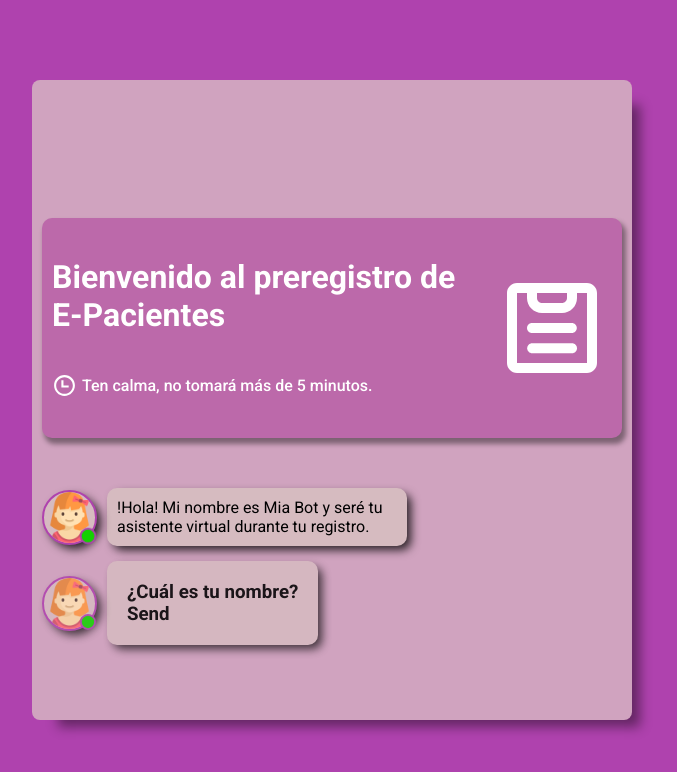
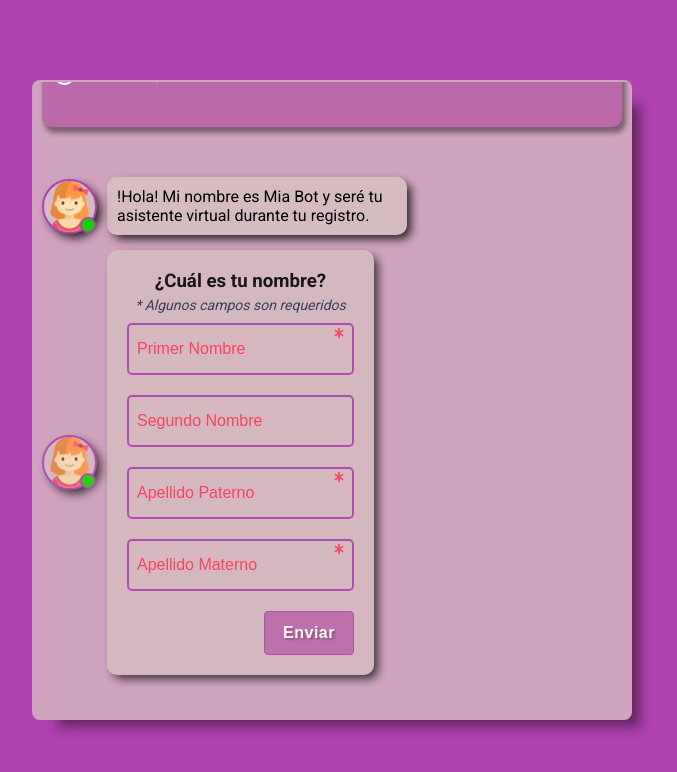
Before and after one commit to irradev/prutec-chat-forms, a React (Vite) app: page / in a window 1280 px wide. Shown: the top 772 px of the page, without its empty margins (308-985 px from the left). Built offline with nearby package versions, Linux system fonts and the light colour scheme.

Commit message:
Added Form Styles

```diff
--- /dev/null
+++ b/src/components/blocks/ErrorField.tsx
@@ -0,0 +1,23 @@
+import styled from 'styled-components';
+
+const Span = styled.span`
+   color: #bb0000;
+   font-size: 14px;
+   font-weight: 500;
+`;
+
+export const ErrorField = ({ type }: { type: string }) => {
+   switch (type) {
+      case 'required':
+         return <Span>¡Este campo es obligatorio!</Span>;
+      case 'maxLength':
+         return <Span>Se ha superado el límite máximo de caracteres</Span>;
+      case 'minLength':
+         return <Span>El texto es demasiado corto</Span>;
+      case 'pattern':
+         return <Span>No es un email válido</Span>;
+
+      default:
+         return <Span>Problemas en éste campo</Span>;
+   }
+};
--- a/src/components/forms/NameForm.tsx
+++ b/src/components/forms/NameForm.tsx
@@ -1,9 +1,75 @@
+import { useForm, SubmitHandler } from 'react-hook-form';
+import { ErrorField } from '../blocks/ErrorField';
+import { InputForm, SubmitButton, TitleForm } from '../ui/FormInputs';
+
+interface FormInputs {
+   firstName: string;
+   secondName: string;
+   paternalSurname: string;
+   maternalSurname: string;
+}
+
 export const NameForm = () => {
+   const {
+      register,
+      handleSubmit,
+      watch,
+      formState: { errors },
+   } = useForm<FormInputs>();
+
+   const onSubmit: SubmitHandler<FormInputs> = (data) => console.log(data);
+
    return (
       <>
-         <h3>¿Cuál es tu nombre?</h3>
-         <form></form>
-         <h3>Send</h3>
+         <form onSubmit={handleSubmit(onSubmit)}>
+            <fieldset>
+               <TitleForm
+                  title="¿Cuál es tu nombre?"
+                  subtitle="* Algunos campos son requeridos"
+               />
+               <InputForm errorField={errors.firstName} required>
+                  <input
+                     {...register('firstName', {
+                        required: true,
+                        minLength: 2,
+                        maxLength: 30,
+                     })}
+                     placeholder="Primer Nombre"
+                  />
+               </InputForm>
+               <InputForm errorField={errors.secondName}>
+                  <input
+                     {...register('secondName', {
+                        required: false,
+                        minLength: 2,
+                        maxLength: 30,
+                     })}
+                     placeholder="Segundo Nombre"
+                  />
+               </InputForm>
+               <InputForm errorField={errors.paternalSurname} required>
+                  <input
+                     {...register('paternalSurname', {
+                        required: true,
+                        minLength: 2,
+                        maxLength: 30,
+                     })}
+                     placeholder="Apellido Paterno"
+                  />
+               </InputForm>
+               <InputForm errorField={errors.maternalSurname} required>
+                  <input
+                     {...register('maternalSurname', {
+                        required: true,
+                        minLength: 2,
+                        maxLength: 30,
+                     })}
+                     placeholder="Apellido Materno"
+                  />
+               </InputForm>
+               <SubmitButton />
+            </fieldset>
+         </form>
       </>
    );
 };
--- /dev/null
+++ b/src/components/ui/FormInputs.tsx
@@ -0,0 +1,146 @@
+import { ReactElement } from 'react';
+import styled from 'styled-components';
+import { FieldError } from 'react-hook-form';
+
+import { ErrorField } from '../blocks/ErrorField';
+
+import svgAsterisk from '../../assets/asterisk.svg';
+
+interface ErrorFieldContainerProps {
+   isError: boolean;
+}
+
+const Container = styled.div<ErrorFieldContainerProps>`
+   margin: 10px 0px;
+   position: relative;
+
+   & > input {
+      background-color: transparent;
+      /*color: #202020;*/
+      color: #990021;
+      border-color: ${(props) => (props.isError ? '#bb0000' : '#af42ae')};
+      border-style: solid;
+      border-with: 1px;
+
+      border-radius: 5px;
+      font-size: 16px;
+      padding: 15px 8px;
+      width: 100%;
+      outline: none;
+   }
+
+   & > input::placeholder {
+      /*color: #e11d48;*/
+      color: #ff3553;
+      opacity: 1;
+   }
+
+   & > input:focus {
+      border-color: #ff3553;
+      border-style: dashed;
+   }
+`;
+const RequiredMark = styled.img`
+   filter: invert(31%) sepia(67%) saturate(3882%) hue-rotate(334deg)
+      brightness(107%) contrast(100%);
+   width: 20px;
+   position: absolute;
+   top: 0px;
+   right: 5px;
+`;
+
+const ErrorFieldContainer = styled.div<ErrorFieldContainerProps>`
+   height: ${(props) => (props.isError ? '15px' : '0px')};
+   transition: all 0.4s ease-out;
+   margin-bottom: ${(props) => (props.isError ? '24px' : '0px')};
+   padding: 5px 0px;
+`;
+
+const Legend = styled.legend`
+   display: flex;
+   flex-direction: column;
+   justify-content: center;
+   align-items: center;
+   gap: 5px;
+   width: 100%;
+`;
+
+const Subtitle = styled.span`
+   color: #1c304a;
+   font-size: 14px;
+   font-weight: 400;
+   font-style: italic;
+`;
+
+const SubmitBtnContainer = styled.div`
+   display: flex;
+   justify-content: end;
+   align-itmes: center;
+   width: 100%;
+`;
+
+const SubmitBtn = styled.button`
+   color: #fff;
+   background-color: #bc69aa;
+   font-size: 16px;
+   font-weight: bold;
+   letter-spacing: 0.5px;
+   border: 1px solid #af42ae;
+   border-radius: 4px;
+   padding: 12px 18px;
+   transition: all 0.15s ease-out;
+   cursor: pointer;
+   text-shadow: 2px 2px 2px rgba(0, 0, 0, 0.3);
+
+   &:hover {
+      background-color: #af42ae;
+      transform: scale(1.1);
+   }
+   &:active {
+      background-color: #723c67;
+      transform: scale(1);
+   }
+`;
+
+interface InputFormsProps {
+   children: ReactElement;
+   errorField: FieldError | undefined;
+   required?: boolean;
+}
+
+export const InputForm = ({
+   children,
+   errorField,
+   required = false,
+}: InputFormsProps) => {
+   return (
+      <Container isError={errorField ? true : false}>
+         {children}
+         <ErrorFieldContainer isError={errorField ? true : false}>
+            {errorField && <ErrorField type={errorField.type} />}
+         </ErrorFieldContainer>
+         {required && <RequiredMark src={svgAsterisk} />}
+      </Container>
+   );
+};
+
+export const SubmitButton = () => {
+   return (
+      <SubmitBtnContainer>
+         <SubmitBtn type="submit">Enviar</SubmitBtn>
+      </SubmitBtnContainer>
+   );
+};
+
+interface TitleFormProps {
+   title: string;
+   subtitle: string;
+}
+export const TitleForm = ({ title, subtitle }: TitleFormProps) => {
+   return (
+      <Legend>
+         <h3>{title}</h3>
+         {subtitle && <Subtitle>{subtitle}</Subtitle>}
+      </Legend>
+   );
+};
--- a/src/styles/index.css
+++ b/src/styles/index.css
@@ -16,3 +16,7 @@ body {
    /* color: #fafafa !important; */
    /* font-family: 'Centra', sans-serif !important; */
 }
+
+fieldset {
+   border: none;
+}
```
Also changed, not shown: src/assets/asterisk.svg (added).
